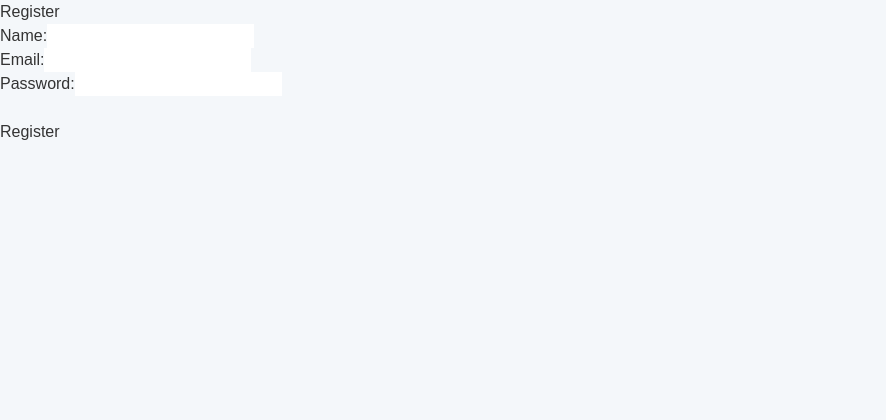
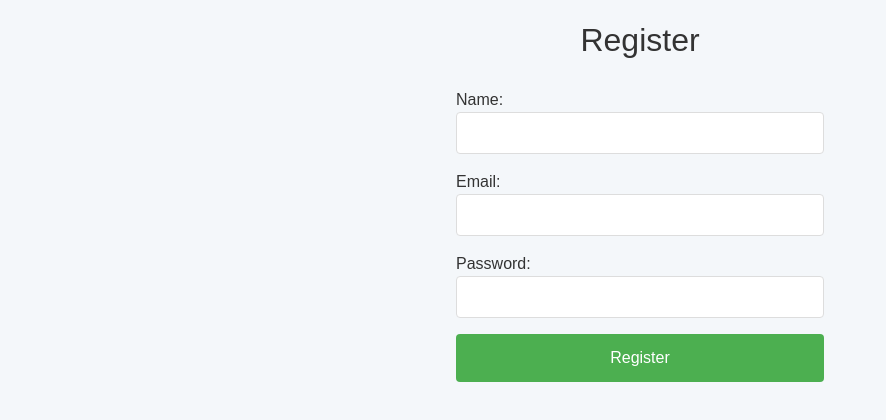
Before and after one commit to alimezar/E-Learning-Project, a Next.js app in the folder frontend/: page /auth/register in a window 1280 px wide. Shown: the top 420 px of the page, without its empty margins (0-886 px from the left). Built offline with nearby package versions, Linux system fonts and the light colour scheme.

Commit message:
Improved Register Page

```diff
--- a/frontend/app/auth/register/page.tsx
+++ b/frontend/app/auth/register/page.tsx
@@ -9,12 +9,34 @@ export default function Register() {
     password: '',
     role: 'student',
   });
+  const [errors, setErrors] = useState({
+    name: '',
+    email: '',
+    password: '',
+  });
   const [successMessage, setSuccessMessage] = useState('');
   const [errorMessage, setErrorMessage] = useState('');
 
   const handleChange = (e: React.ChangeEvent<HTMLInputElement | HTMLSelectElement>) => {
     const { name, value } = e.target;
+
+    // Update form data
     setFormData((prev) => ({ ...prev, [name]: value }));
+
+    // Validate input dynamically
+    validateField(name, value);
+  };
+
+  const validateField = (name: string, value: string) => {
+    let error = '';
+    if (name === 'name' && value.trim().length < 3) {
+      error = 'Name must be at least 3 characters long.';
+    } else if (name === 'password' && value.length < 8) {
+      error = 'Password must be at least 8 characters long.';
+    } else if (name === 'email' && !/\S+@\S+\.\S+/.test(value)) {
+      error = 'Invalid email format.';
+    }
+    setErrors((prev) => ({ ...prev, [name]: error }));
   };
 
   const handleSubmit = async (e: React.FormEvent) => {
@@ -22,13 +44,19 @@ export default function Register() {
     setErrorMessage('');
     setSuccessMessage('');
 
+    // Final validation check before submission
+    if (Object.values(errors).some((error) => error !== '')) {
+      setErrorMessage('Please fix the errors before submitting.');
+      return;
+    }
+
     try {
       const response = await fetch('http://localhost:3001/users', {
         method: 'POST',
         headers: {
           'Content-Type': 'application/json',
         },
-        body: JSON.stringify(formData), // Send password as raw field
+        body: JSON.stringify(formData),
       });
 
       if (!response.ok) {
@@ -43,51 +71,101 @@ export default function Register() {
     }
   };
 
-
-
-
   return (
-    <section>
-      <h1>Register</h1>
-      <form onSubmit={handleSubmit}>
-        <label>
+    <section style={styles.container}>
+      <h1 style={styles.title}>Register</h1>
+      <form onSubmit={handleSubmit} style={styles.form}>
+        <label style={styles.label}>
           Name:
           <input
             type="text"
             name="name"
             value={formData.name}
             onChange={handleChange}
+            style={styles.input}
             required
           />
+          {errors.name && <p style={styles.errorText}>{errors.name}</p>}
         </label>
-        <br />
-        <label>
+        <label style={styles.label}>
           Email:
           <input
             type="email"
             name="email"
             value={formData.email}
             onChange={handleChange}
+            style={styles.input}
             required
           />
+          {errors.email && <p style={styles.errorText}>{errors.email}</p>}
         </label>
-        <br />
-        <label>
+        <label style={styles.label}>
           Password:
           <input
             type="password"
             name="password"
             value={formData.password}
             onChange={handleChange}
+            style={styles.input}
             required
           />
+          {errors.password && <p style={styles.errorText}>{errors.password}</p>}
         </label>
-        <br />
-        <br />
-        <button type="submit">Register</button>
+        <button type="submit" style={styles.button}>Register</button>
       </form>
-      {successMessage && <p style={{ color: 'green' }}>{successMessage}</p>}
-      {errorMessage && <p style={{ color: 'red' }}>{errorMessage}</p>}
+      {successMessage && <p style={styles.successText}>{successMessage}</p>}
+      {errorMessage && <p style={styles.errorText}>{errorMessage}</p>}
     </section>
   );
 }
+
+const styles = {
+  container: {
+    maxWidth: '400px',
+    margin: '0 auto',
+    padding: '1rem',
+    fontFamily: 'Arial, sans-serif',
+    textAlign: 'center' as const,
+  },
+  title: {
+    fontSize: '2rem',
+    marginBottom: '1.5rem',
+  },
+  form: {
+    display: 'flex',
+    flexDirection: 'column' as const,
+    gap: '1rem',
+  },
+  label: {
+    display: 'flex',
+    flexDirection: 'column' as const,
+    alignItems: 'flex-start' as const,
+    fontSize: '1rem',
+  },
+  input: {
+    padding: '0.5rem',
+    fontSize: '1rem',
+    borderRadius: '4px',
+    border: '1px solid #ddd',
+    width: '100%',
+  },
+  button: {
+    padding: '0.75rem',
+    fontSize: '1rem',
+    backgroundColor: '#4CAF50',
+    color: 'white',
+    border: 'none',
+    borderRadius: '4px',
+    cursor: 'pointer',
+  },
+  errorText: {
+    color: 'red',
+    fontSize: '0.85rem',
+    marginTop: '0.5rem',
+  },
+  successText: {
+    color: 'green',
+    fontSize: '1rem',
+    marginTop: '1rem',
+  },
+};
```
